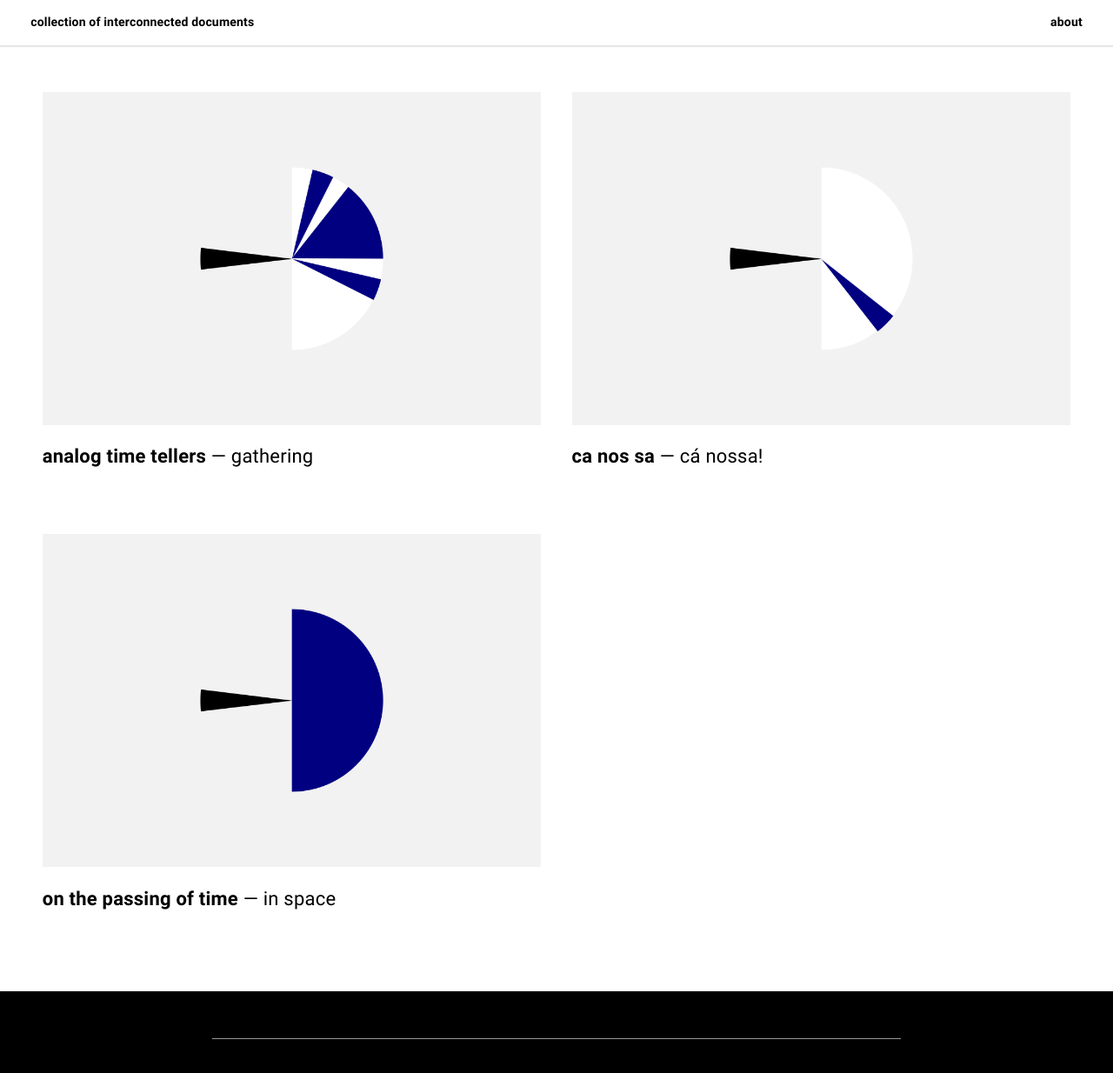
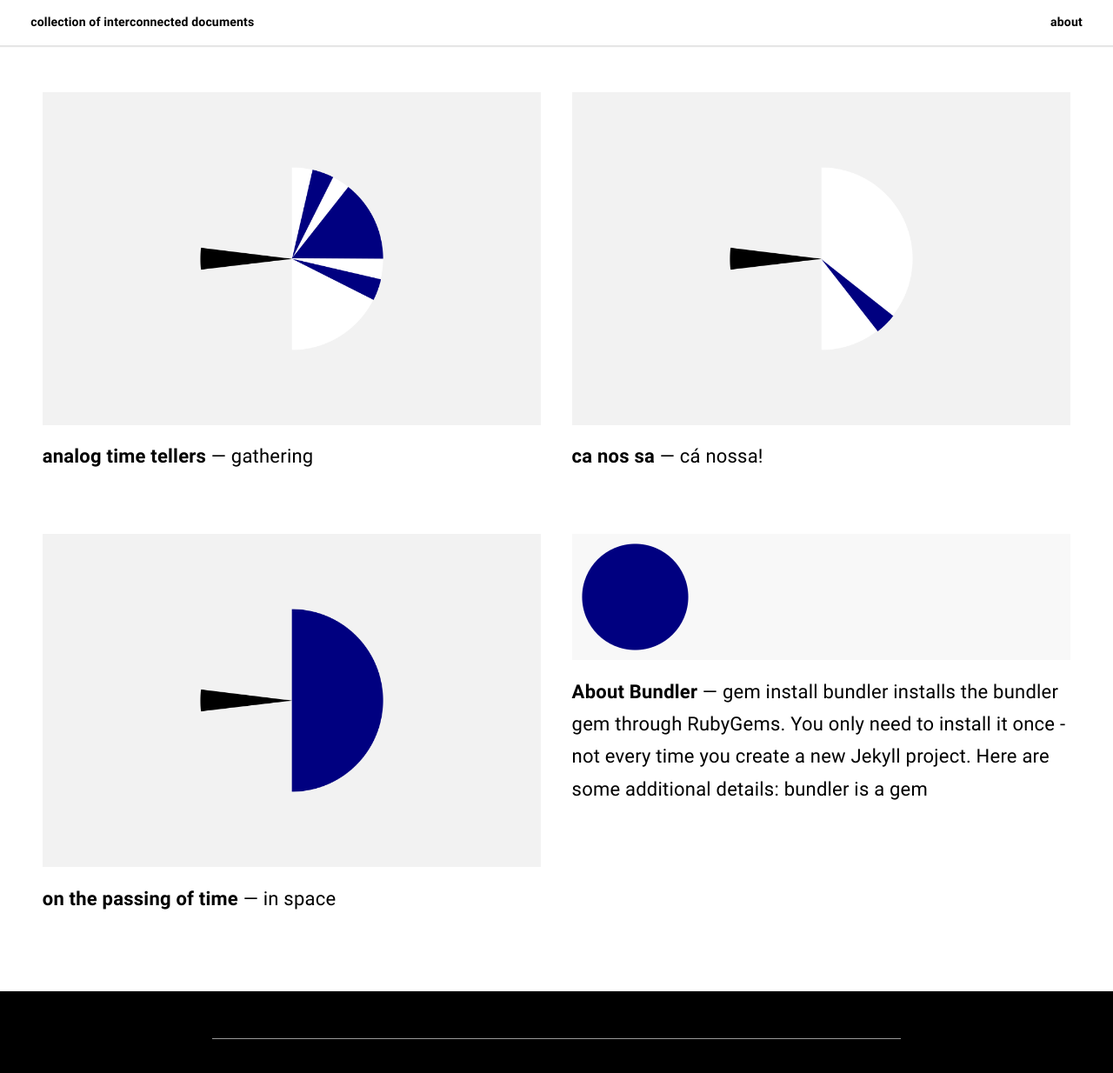
Before and after one commit to jxpedro/jxpedro.github.io, a Jekyll site: the page built from index.html, in a window 1280 px wide and 1300 px high. Shown: the top 1234 px of the window at 87% size. Built offline with Jekyll 4.4.1, drawn with Linux system fonts in a browser that asks for light colours; the list of posts is cut into pages by our own code.

Commit message:
test adding post

```diff
--- a/_config.yml
+++ b/_config.yml
@@ -22,7 +22,7 @@ author:
 pagination:
   enabled: true
   debug: false
-  per_page: 3
+  per_page: 6
   permalink: '/page/:num/'
   title: ''
   limit: 0
--- /dev/null
+++ b/_posts/2019-01-29-about-bundler.md
@@ -0,0 +1,16 @@
+---
+layout: post
+title:  "About Bundler"
+author: sal
+categories: [ Jekyll ]
+image: assets/images/iconsweb.png
+---
+`gem install bundler` installs the bundler gem through RubyGems. You only need to install it once - not every time you create a new Jekyll project. Here are some additional details:
+
+`bundler` is a gem that manages other Ruby gems. It makes sure your gems and gem versions are compatible, and that you have all necessary dependencies each gem requires.
+
+The `Gemfile` and `Gemfile.lock` files inform `Bundler` about the gem requirements in your site. If your site doesn’t have these Gemfiles, you can omit `bundle exec` and just `run jekyll serve`.
+
+When you run `bundle exec jekyll serve`, `Bundler` uses the gems and versions as specified in `Gemfile.lock` to ensure your Jekyll site builds with no compatibility or dependency conflicts.
+
+For more information about how to use `Bundler` in your Jekyll project, this tutorial should provide answers to the most common questions and explain how to get up and running quickly.
```
Also changed, not shown: 6 other files.
